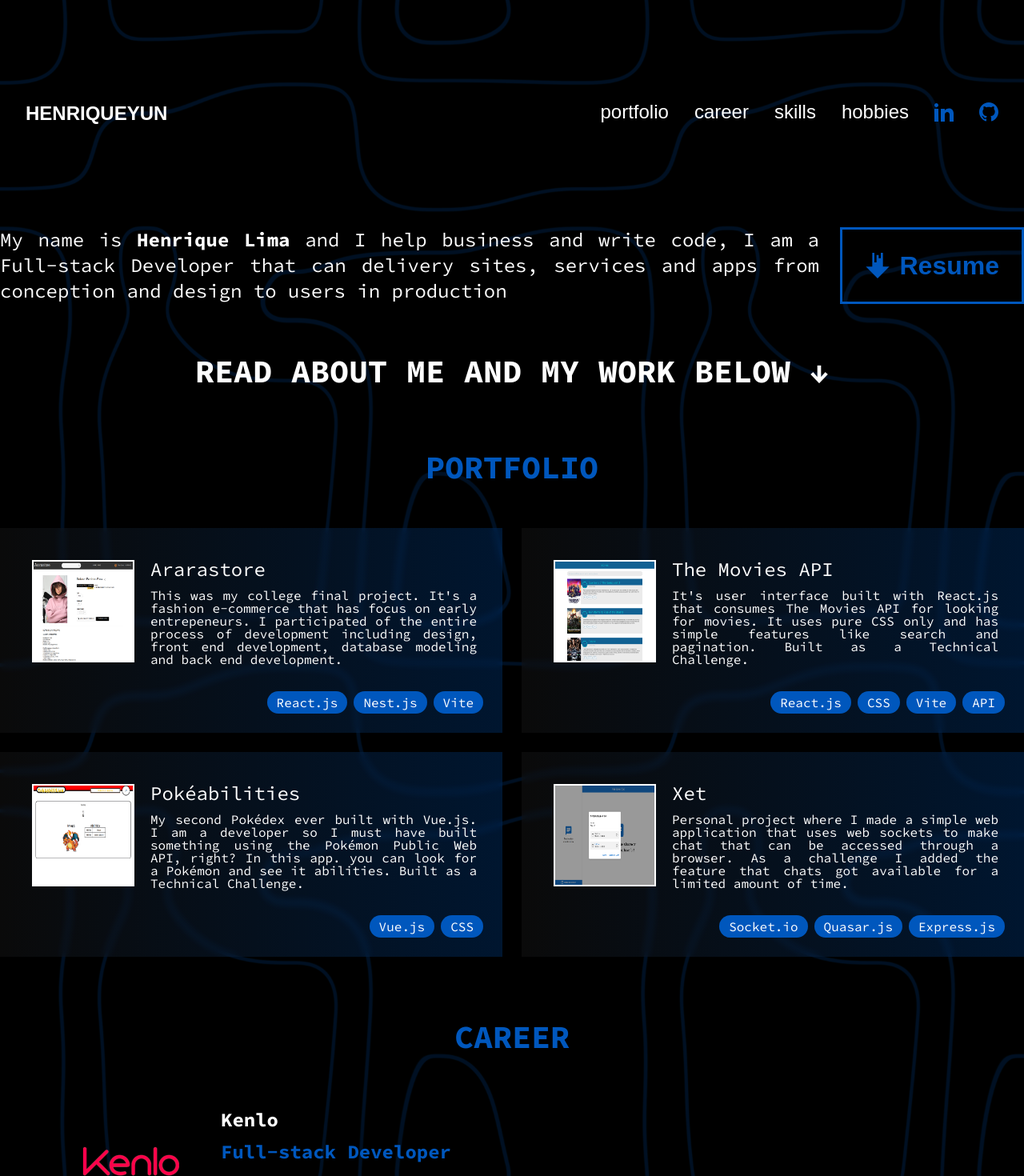
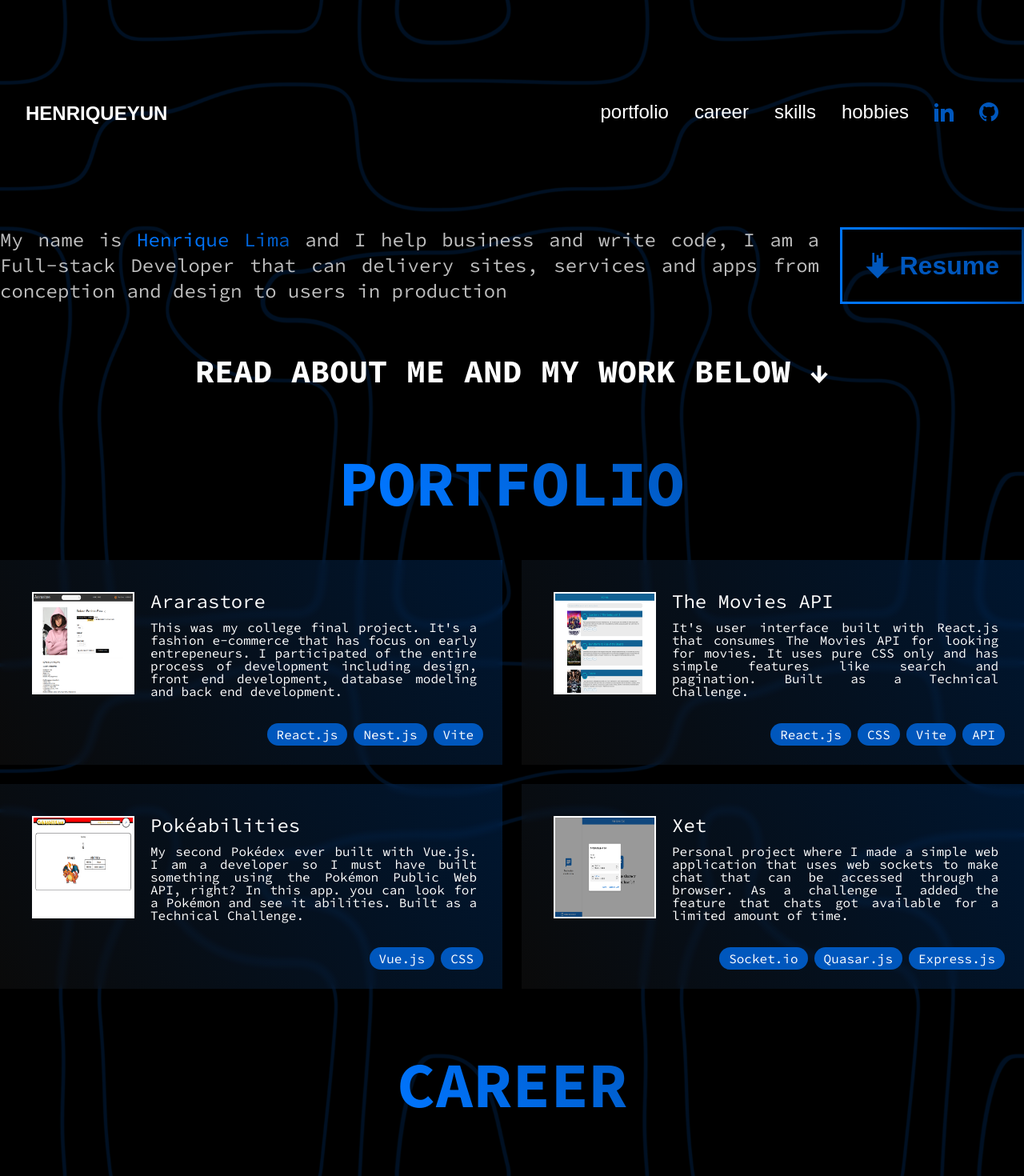
Before and after one commit to henriqueyun/henriqueyun.github.io, a React (Vite) app: page / in a window 1280 px wide. Shown: the top 1470 px of the page at 80% size. Built offline with nearby package versions, Linux system fonts and the light colour scheme; a web font is replaced by a local one.

Commit message:
feat: added gradients, hovers and changed header font sizes

```diff
--- a/src/components/Footerbar.tsx
+++ b/src/components/Footerbar.tsx
@@ -7,6 +7,9 @@ const Footer = styled.footer`
     font-size: ${theme.font.size.content};
     padding: 128px 0 56px 0;
     width: 80%;
+    background: linear-gradient(45deg, ${theme.palette.gradient.light} 37%, ${theme.palette.gradient.dark} 99%);
+    background-clip: text;
+    color: transparent;
     @media (max-width: 768px) {
         padding: 64px 0 56px 0;
     }
--- a/src/components/Navbar.tsx
+++ b/src/components/Navbar.tsx
@@ -16,7 +16,9 @@ const Nav = styled.nav`
     max-width: 1280px;
     color: white;
     li:hover {
-        color: ${theme.palette.primary};
+        background: linear-gradient(45deg, ${theme.palette.gradient.light} 37%, ${theme.palette.gradient.dark} 99%);
+        background-clip: text;
+        color: transparent;
     }
     @media (max-width: 768px) {
             flex-direction: column;
--- a/src/components/sections/CareerSection.tsx
+++ b/src/components/sections/CareerSection.tsx
@@ -10,7 +10,9 @@ const CareerHeader = styled.h1`
     font-size: ${theme.font.size.title};
     font-weight: ${theme.font.weight.bold};
     text-align: center;
-    color: ${theme.palette.primary};
+    background: linear-gradient(45deg, ${theme.palette.gradient.light} 37%, ${theme.palette.gradient.dark} 99%);
+    background-clip: text;
+    color: transparent;
 `
 
 const CareerJobCardWrapper = styled.section`
--- a/src/components/sections/HeaderSection.tsx
+++ b/src/components/sections/HeaderSection.tsx
@@ -39,6 +39,7 @@ const HeaderTextWrapper = styled.span`
 `
 
 const HeaderText = styled.p`
+    color: ${theme.palette.text.secondary};
     font-size: ${theme.font.size.highlight};
     line-height: 32px;
     text-align: justify;
@@ -50,11 +51,13 @@ const HeaderText = styled.p`
 `
 
 const HighlightedHeaderText = styled.b`
-    font-weight: ${theme.font.weight.bold};
+    background: linear-gradient(45deg, ${theme.palette.gradient.light} 37%, ${theme.palette.primary} 99%);
+    background-clip: text;
+    color: transparent;
 `
 
 const HeaderHeadline = styled.strong`
-    font-size: ${theme.font.size.title};
+    font-size: ${theme.font.size.xs.title};
     font-weight: ${theme.font.weight.bold};
 `
 const HeaderButton = styled.a`
@@ -65,17 +68,20 @@ const HeaderButton = styled.a`
     font-size: ${theme.font.size.action};
     text-decoration: none;
     border: solid;
-    border-color: ${theme.palette.primary};
+    border-image-slice: 1;
+    border-image-source: linear-gradient(45deg, ${theme.palette.gradient.light} 37%, ${theme.palette.gradient.dark} 99%);
     padding: 20px 28px;
     display: flex;
     align-items: center;
     gap: 12px;
+    transition: box-shadow ease-in 1s;
     &:hover {
-        background-color: rgba(0, 87, 189, 0.25);
+        box-shadow: 0px 50px 150px ${theme.palette.primary};
+        transition: box-shadow ease-out 0.25s;
     }
     &:active {
         color: white;
-        border-color: white;
+        border-image-source: linear-gradient(45deg, ${theme.palette.gradient.dark} 37%, ${theme.palette.text.primary} 99%);
     }
     @media (max-width: 768px) {
         justify-content: center;
@@ -98,7 +104,7 @@ function HeaderSection() {
                     </HeaderText>
                 </HeaderTextWrapper>
                 <HeaderButton target="_self" download="Currículo - Henrique Lima de Oliveira.pdf" href="/curriculum-henrique-lima.pdf">
-                <DownloadIcon fill={theme.palette.primary} width={theme.font.size.action} height={theme.font.size.action}/>
+                    <DownloadIcon fill={theme.palette.primary} width={theme.font.size.action} height={theme.font.size.action} />
                     Resume
                 </HeaderButton>
             </HeaderTop>
--- a/src/components/sections/HobbiesSection.tsx
+++ b/src/components/sections/HobbiesSection.tsx
@@ -27,6 +27,9 @@ const HobbiesHeader = styled.h1`
     font-weight: ${theme.font.weight.bold};
     text-align: center;
     color: ${theme.palette.primary};
+    background: linear-gradient(45deg, ${theme.palette.gradient.light} 37%, ${theme.palette.gradient.dark} 99%);
+    background-clip: text;
+    color: transparent;
 `
 
 const HobbiesSubheader = styled.p`
--- a/src/components/sections/PortfolioSection.tsx
+++ b/src/components/sections/PortfolioSection.tsx
@@ -10,7 +10,9 @@ const PortfolioHeader = styled.h1`
     font-size: ${theme.font.size.title};
     font-weight: ${theme.font.weight.bold};
     text-align: center;
-    color: ${theme.palette.primary};
+    background: linear-gradient(45deg, ${theme.palette.gradient.light} 37%, ${theme.palette.gradient.dark} 99%);
+    background-clip: text;
+    color: transparent;
 `
 
 const PortfolioCardsWrapper = styled.div`
@@ -27,7 +29,7 @@ const PortfolioCardsWrapper = styled.div`
 `
 
 const PortfolioCard = styled.div`
-    background-image: linear-gradient(to right, rgba(40, 40, 40, 0.25), rgba(0, 87, 189, 0.25));
+    background-image: linear-gradient(60deg, rgba(40, 40, 40, 0.25), rgba(0, 87, 189, 0.25));
     backdrop-filter: blur(4px);
     display: flex;
     flex-direction: column;
--- a/src/components/sections/SkillsSection.tsx
+++ b/src/components/sections/SkillsSection.tsx
@@ -32,7 +32,9 @@ const SkillsHeader = styled.h1`
     font-size: ${theme.font.size.title};
     font-weight: ${theme.font.weight.bold};
     text-align: center;
-    color: ${theme.palette.primary};
+    background: linear-gradient(45deg, ${theme.palette.gradient.light} 37%, ${theme.palette.gradient.dark} 99%);
+    background-clip: text;
+    color: transparent;
 `
 
 const SkillsSubHeader = styled.p`
--- a/src/theme.tsx
+++ b/src/theme.tsx
@@ -4,6 +4,10 @@ export default {
         text: {
             primary: '#FFFFFF',
             secondary: 'rgba(255, 255, 255, 0.75)'
+        },
+        gradient: {
+            light: 'rgba(0,117,255,1)',
+            dark: 'rgba(0,58,126,1)'
         },
         backgroundColor: '#000000'
     },
@@ -13,7 +17,7 @@ export default {
             content: '\'Source Code Pro\', monospace'
         },
         size: {
-            title: '40px',
+            title: '80px',
             action: '32px',
             highlight: '24px',
             content: '16px',
```
Lines whose indentation alone changed are shown as unchanged.
